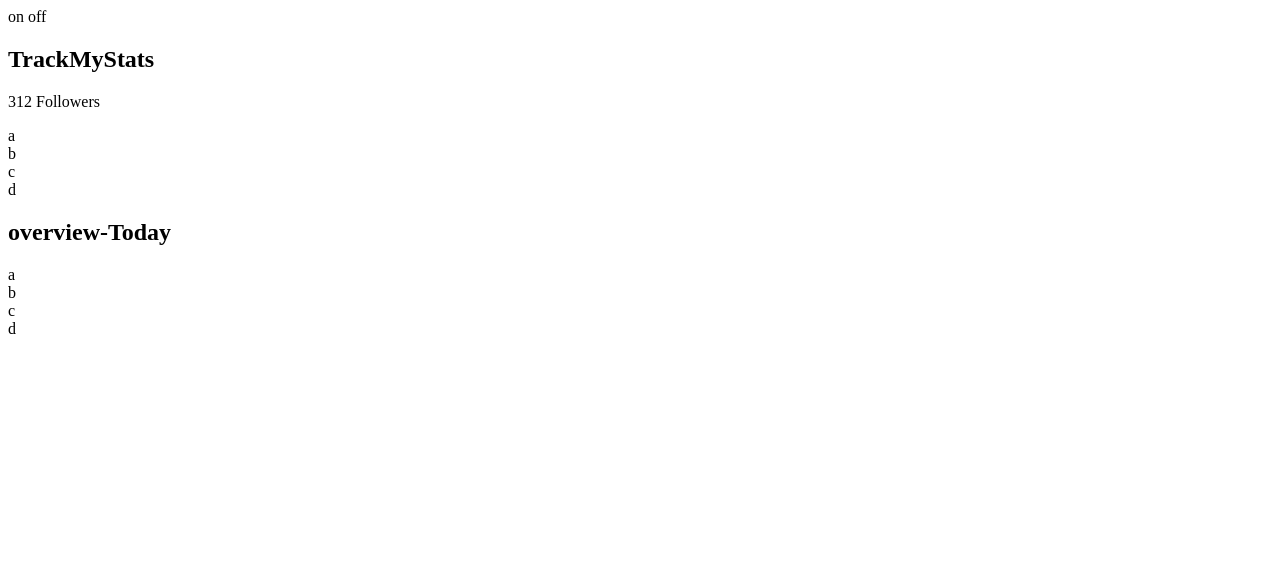
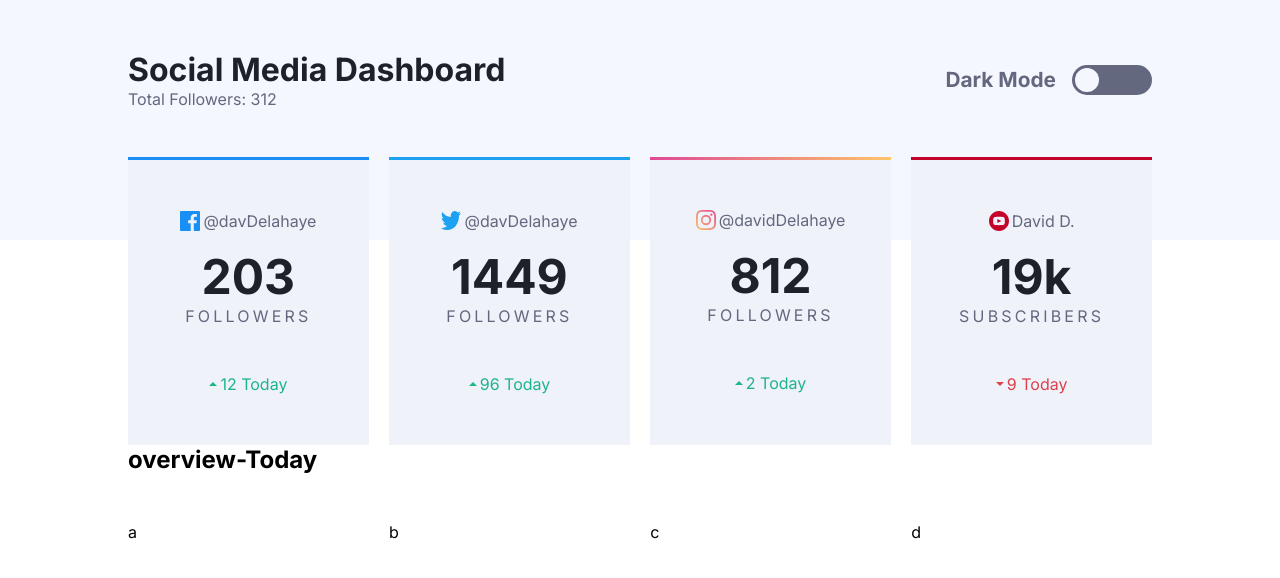
Before and after one commit to David-Delahaye/TrackMyStats, a plain HTML site: page index.html in a window 1280 px wide. Drawn offline with Linux system fonts and the light colour scheme.

Commit message:
add summary items

```diff
--- a/index.html
+++ b/index.html
@@ -5,22 +5,94 @@
     <meta name="viewport" content="width=device-width, initial-scale=1.0">
     <title>TrackMyStats</title>
     <link rel="icon" href="images/favicon-32x32.png">
+    <link href="https://fonts.googleapis.com/css2?family=Inter:wght@400;700&display=swap" rel="stylesheet">
+    <link rel="stylesheet" href="styles.css">
 </head>
 <body>
-    <header>
-        <div id="light-switch">on off</div>
-    </header>
+    <div id="top-col"></div>
     <main>
         <section class="summary">
             <div class="header">
-                <h1>TrackMyStats</h1>
-                <p>312 Followers</p>
+                <div>
+                    <h1>Social Media Dashboard</h1>
+                    <h5>Total Followers: 312</h5>
+                </div>
+                <div id="light-switch">Dark Mode
+                    <div id="pill">
+                        <div id="ball"></div>
+                    </div>
+                </div>
             </div>
             <div class="grid">
-                <div class="grid-item">a</div>
-                <div class="grid-item">b</div>
-                <div class="grid-item">c</div>
-                <div class="grid-item">d</div>
+                <div id="facebook" class="grid-item-lg">
+                    <div class="username">
+                        <img src="images/icon-facebook.svg" alt="">
+                        <p> @davDelahaye</p>
+                    </div>
+                    <div class="count">
+                        203
+                    </div>
+                    <div class="unit">
+                        FOLLOWERS
+                    </div>
+                    <div class="stat success">
+                        <img src="images/icon-up.svg" alt="">
+                        12 Today
+                    </div>
+                </div>
+
+                <div id="twitter" class="grid-item-lg">
+                    <div class="username">
+                        <img src="images/icon-twitter.svg" alt="">
+                        <p> @davDelahaye</p>
+                    </div>
+                    <div class="count">
+                        1449
+                    </div>
+                    <div class="unit">
+                        FOLLOWERS
+                    </div>
+                    <div class="stat success">
+                        <img src="images/icon-up.svg" alt="">
+                        96 Today
+                    </div>
+                </div>
+
+                <div id="instagram" class="grid-item-lg">
+                    <div class='border'></div>
+                    <div class="username">
+                        <img src="images/icon-instagram.svg" alt="">
+                        <p> @davidDelahaye</p>
+                    </div>
+                    <div class="count">
+                        812
+                    </div>
+                    <div class="unit">
+                        FOLLOWERS
+                    </div>
+                    <div class="stat success">
+                        <img src="images/icon-up.svg" alt="">
+                        2 Today
+                    </div>
+                </div>
+
+                <div id="youtube" class="grid-item-lg">
+                    <div class="username">
+                        <img src="images/icon-youtube.svg" alt="">
+                        <p>David D.</p>
+                    </div>
+                    <div class="count">
+                        19k
+                    </div>
+                    <div class="unit">
+                        SUBSCRIBERS
+                    </div>
+                    <div class="stat fail">
+                        <img src="images/icon-down.svg" alt="">
+                        9 Today
+                    </div>
+                </div>
+
             </div>
         </section>
         <section class="overview">
@@ -35,5 +107,6 @@
             </div>
         </section>
     </main>
+    <script src="app.js"></script>
 </body>
 </html>
--- a/styles.css
+++ b/styles.css
@@ -0,0 +1,173 @@
+*{
+    padding: 0;
+    margin: 0;
+    box-sizing: border-box;
+}
+:root{
+    --bg-main-col: hsl(0, 0%, 100%);
+    --bg-top-col: hsl(225, 100%, 98%);
+    --card-bg-col: hsl(227, 47%, 96%);
+    --txt-off-col:hsl(228, 12%, 44%);
+    --txt-main-col:hsl(230, 17%, 14%);
+    --success-col:hsl(163, 72%, 41%);
+    --fail-col:hsl(356, 69%, 56%);
+    --fb-col:hsl(208, 92%, 53%);
+    --twitter-col:hsl(203, 89%, 53%);
+    --yt-col:hsl(348, 97%, 39%);
+    --ig-grad: linear-gradient(to left,#fdc468,#df4996);
+}
+
+html,body{
+    height: 100%;
+    overflow: hidden;
+    background-color: var(--bg-main-col);
+    font-family: 'Inter', sans-serif;
+}
+
+main{
+    position: absolute;
+    z-index: 1;
+    width: 80%;
+    top: 50px;
+    left: 10%;
+}
+
+#top-col{
+    background-color: var(--bg-top-col);
+    height: 30%;
+    width: 100%;
+    position: absolute;
+    z-index: 0;
+}
+
+.header{
+    width: 100%;
+    display: flex;
+    margin-bottom: 3rem;
+}
+
+h1{
+    font-size: 2rem;
+    font-weight: 700;
+    color: var(--txt-main-col);
+}
+
+h5{
+    font-size: 1rem;
+    font-weight: 400;
+    color: var(--txt-off-col);
+}
+
+#light-switch{
+    margin-left: auto;
+    display: flex;
+    align-items: center;
+    color: var(--txt-off-col);
+    font-size: 1.3rem;
+    font-weight: 700;
+}
+
+#pill{
+    margin-left: 1rem;
+    width: 80px;
+    height: 30px;
+    border-radius: 17px;
+    background-color: var(--txt-off-col);
+    position: relative;
+}
+
+#ball{
+    position: absolute;
+    width: 24px;
+    height: 24px;
+    border-radius: 50%;
+    background-color: var(--bg-top-col);
+    top: 3px;
+    left: 3px;
+    z-index: 1;
+}
+
+.grid{
+    display: grid;
+    grid-template-columns: 100%
+}
+
+.grid-item-lg{
+    background-color: var(--card-bg-col);
+    height: 18rem;
+    display: flex;
+    flex-direction: column;
+    align-items: center;
+    justify-content: center;
+}
+
+.username{
+    display: flex;
+    color: var(--txt-off-col);
+    margin-bottom: 1rem;
+}
+
+.grid-item-lg img{
+    margin-right: 0.2rem;
+}
+
+.count{
+    font-size: 3rem;
+    font-weight: 700;
+    color: var(--txt-main-col);
+}
+
+.unit{
+    font-size: 1rem;
+    font-weight: 400;
+    color: var(--txt-off-col);
+    letter-spacing: 0.2rem;
+    margin-bottom: 3rem;
+}
+
+.stat{
+    display: flex;
+    align-items: center;
+}
+
+.success{
+    color: var(--success-col)
+}
+
+.fail{
+    color: var(--fail-col);
+}
+
+#facebook{
+    border-top: var(--fb-col) 3px solid;
+}
+
+#twitter{
+    border-top: var(--twitter-col) 3px solid;
+}
+
+#instagram{
+    position: relative;
+}
+
+#instagram .border{
+    position: absolute;
+    top:0px;
+    height: 3px;
+    width: 100%;
+    background-image: var(--ig-grad);
+}
+
+#youtube{
+    border-top: var(--yt-col) 3px solid;
+}
+
+
+
+
+@media (min-width:800px){
+    .grid{
+        grid-template-columns: repeat(4,23.5%);
+        column-gap: 2%;
+    }
+}
```
